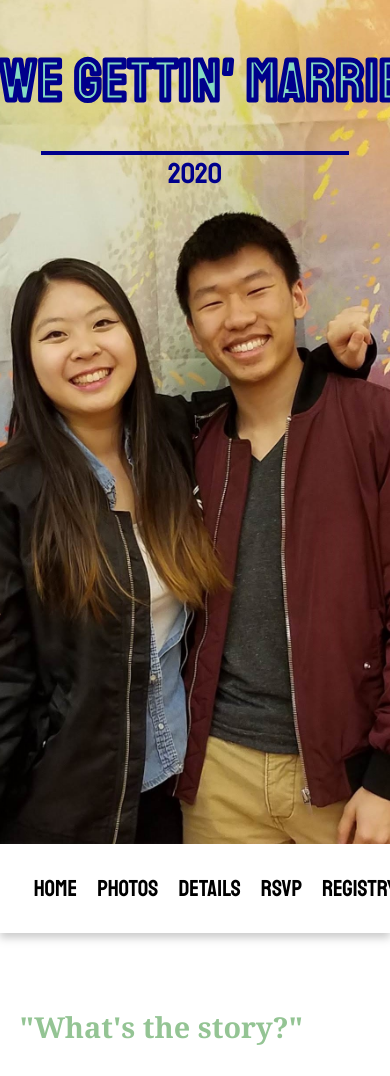
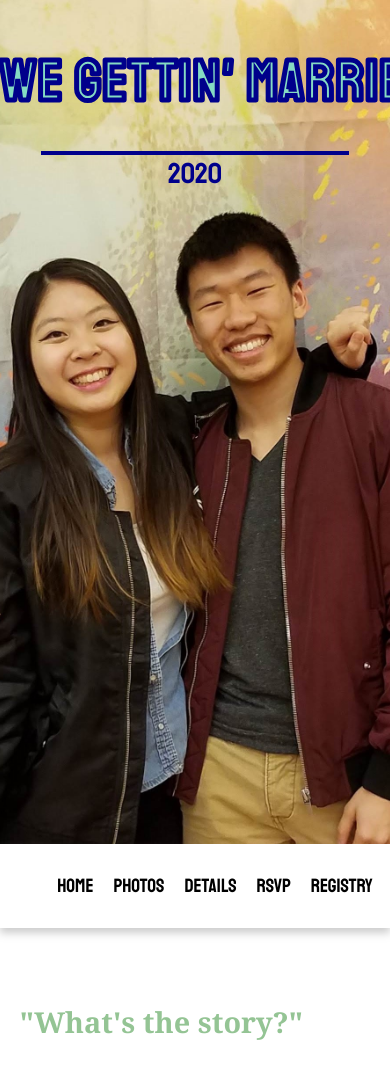
Before and after one commit to mlee138/WeddingSite, a React (Create React App) app: page / in a window 390 px wide. Shown: the top 1076 px of the page. Built offline with nearby package versions, Linux system fonts and the light colour scheme.

Commit message:
tweaked navbar mobile font size

```diff
--- a/src/stylesheets/App.css
+++ b/src/stylesheets/App.css
@@ -158,6 +158,7 @@ footer {
   }
   nav ul li a {
     padding: 0;
+    font-size: 1em;
   }
 }
 
--- a/src/stylesheets/App.scss
+++ b/src/stylesheets/App.scss
@@ -109,7 +109,7 @@ footer {
 @media screen and (max-width: 800px){
     .App header svg { font-size: 3em; width: 435px;}
     main { padding: 50px 5%; }
-    nav ul li a{ padding: 0; }
+    nav ul li a{ padding: 0; font-size: 1em}
 }
 
 @keyframes headerText {
```
Also changed, not shown: 1 other file (tests, documents, lock files or other folders).
